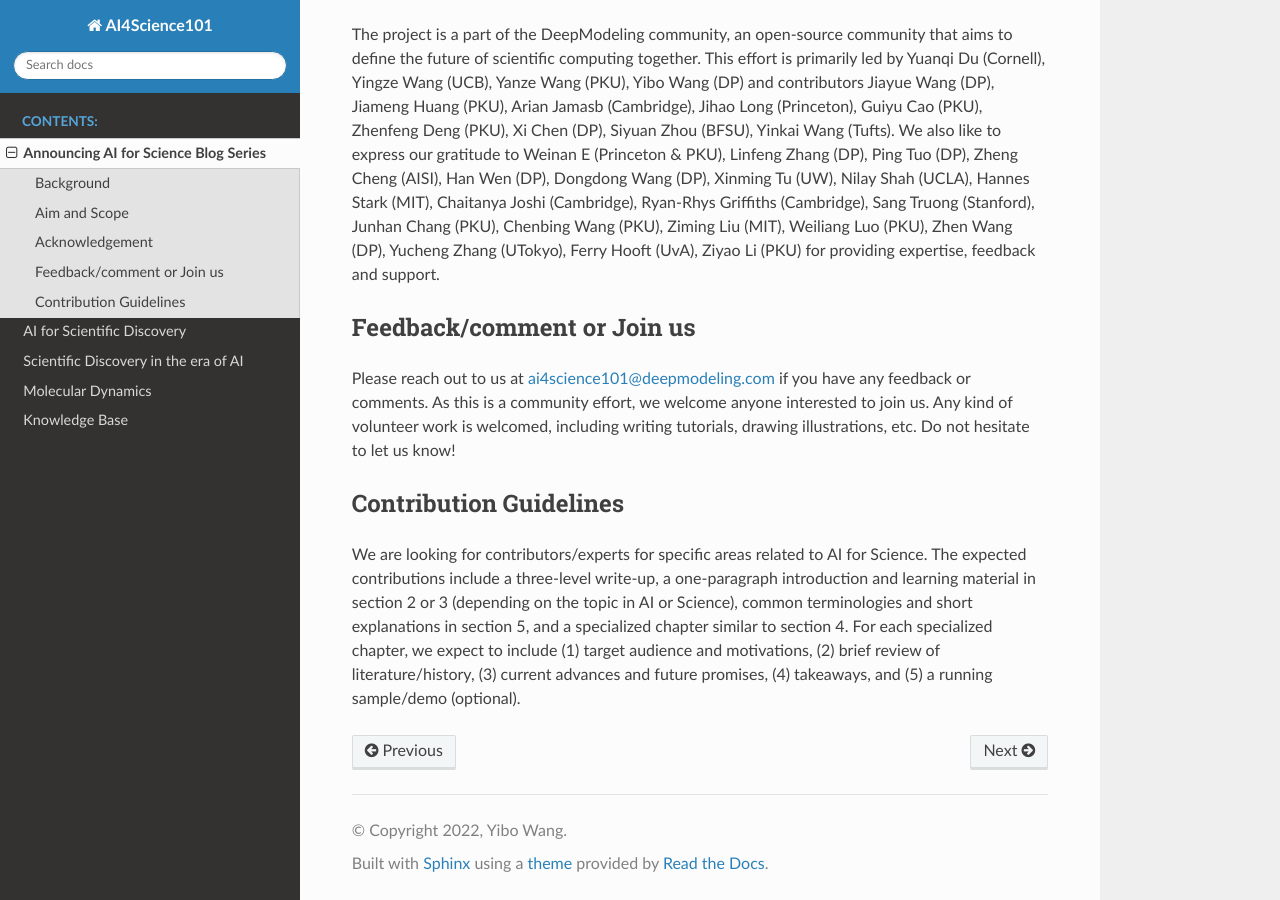
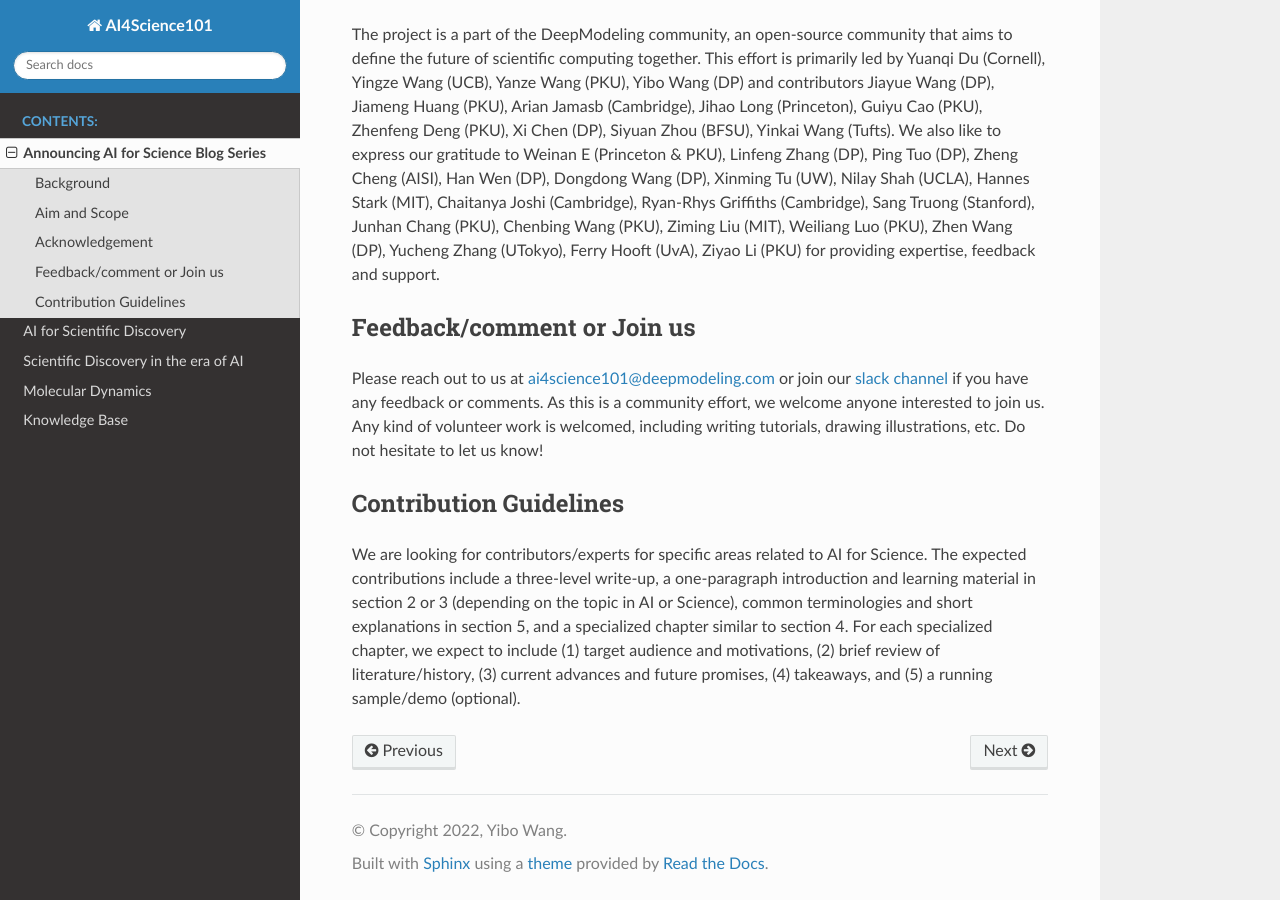
Before and after one commit to deepmodeling/AI4Science101, a Sphinx documentation site: the page built from source/chapters/announcement/announcement.md, in a window 1280 px wide and 900 px high, scrolled down 833 px. Built offline with Sphinx 7.4.7 and the Read the Docs theme 2.0.0, drawn with Linux system fonts in a browser that asks for light colours; pages that are not in the unit, such as notebooks, are missing from menus.

Commit message:
Update announcement.md
Signed-off-by: y6q9 <47015173+yuanqidu@users.noreply.github.com>

```diff
--- a/source/chapters/announcement/announcement.md
+++ b/source/chapters/announcement/announcement.md
@@ -11,7 +11,7 @@ The project is a part of the DeepModeling community, an open-source community th
 This effort is primarily led by Yuanqi Du (Cornell), Yingze Wang (UCB), Yanze Wang (PKU), Yibo Wang (DP) and contributors Jiayue Wang (DP), Jiameng Huang (PKU), Arian Jamasb (Cambridge), Jihao Long (Princeton), Guiyu Cao (PKU), Zhenfeng Deng (PKU), Xi Chen (DP), Siyuan Zhou (BFSU), Yinkai Wang (Tufts). We also like to express our gratitude to Weinan E (Princeton \& PKU), Linfeng Zhang (DP), Ping Tuo (DP), Zheng Cheng (AISI), Han Wen (DP), Dongdong Wang (DP), Xinming Tu (UW), Nilay Shah (UCLA), Hannes Stark (MIT), Chaitanya Joshi (Cambridge), Ryan-Rhys Griffiths (Cambridge), Sang Truong (Stanford), Junhan Chang (PKU), Chenbing Wang (PKU), Ziming Liu (MIT), Weiliang Luo (PKU), Zhen Wang (DP), Yucheng Zhang (UTokyo), Ferry Hooft (UvA), Ziyao Li (PKU) for providing expertise, feedback and support.
 
 ## Feedback/comment or Join us
-Please reach out to us at [ai4science101@deepmodeling.com](mailto:ai4science101@deepmodeling.com) if you have any feedback or comments.
+Please reach out to us at [ai4science101@deepmodeling.com](mailto:ai4science101@deepmodeling.com) or join our [slack channel](https://join.slack.com/t/aiforscience/shared_invite/zt-1bdof1jmf-YtIjkUVA5DquXguEiOXGPQ) if you have any feedback or comments.
 As this is a community effort, we welcome anyone interested to join us. Any kind of volunteer work is welcomed, including writing tutorials, drawing illustrations, etc. Do not hesitate to let us know!
 
 ## Contribution Guidelines
```
